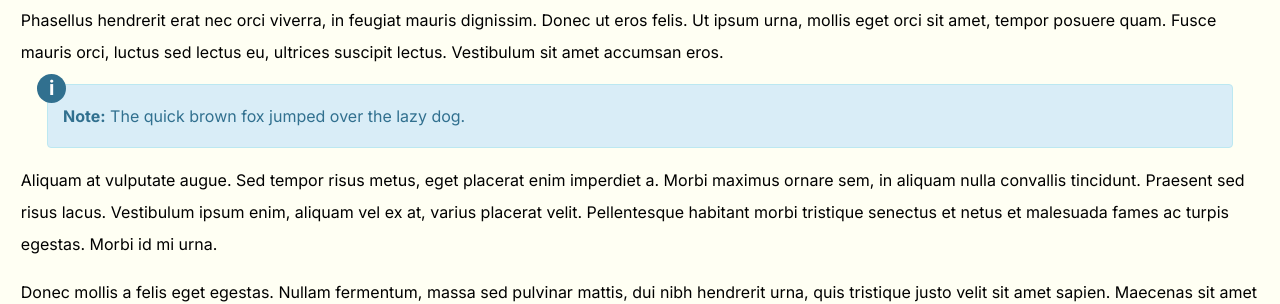
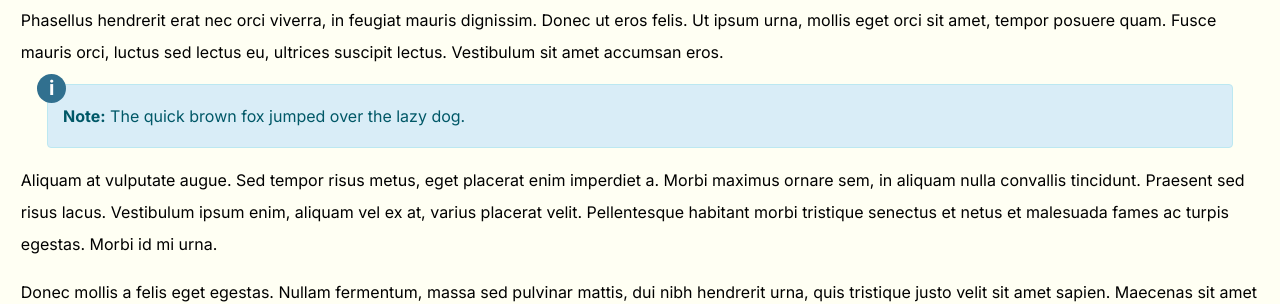
Before and after one commit to rikedyp/APLWorkshop, a Jekyll site: the page built from template.md, in a window 1280 px wide. Shown: the part 403-707 px from the top of the page. Built offline with Jekyll 4.4.1, drawn with Linux system fonts in a browser that asks for light colours; nearby versions of some CDN libraries; our own code applies the rules of GitHub Pages for plain Markdown files.

Commit message:
alert text colour

```diff
--- a/css/alerts.scss
+++ b/css/alerts.scss
@@ -37,7 +37,7 @@
 
 .alert-note {
 	line-height: 2em;
-	color: #31708f;
+	color: #005867;
 	background-color: #d9edf7;
 	border-color: #bce8f1;
 }
```
